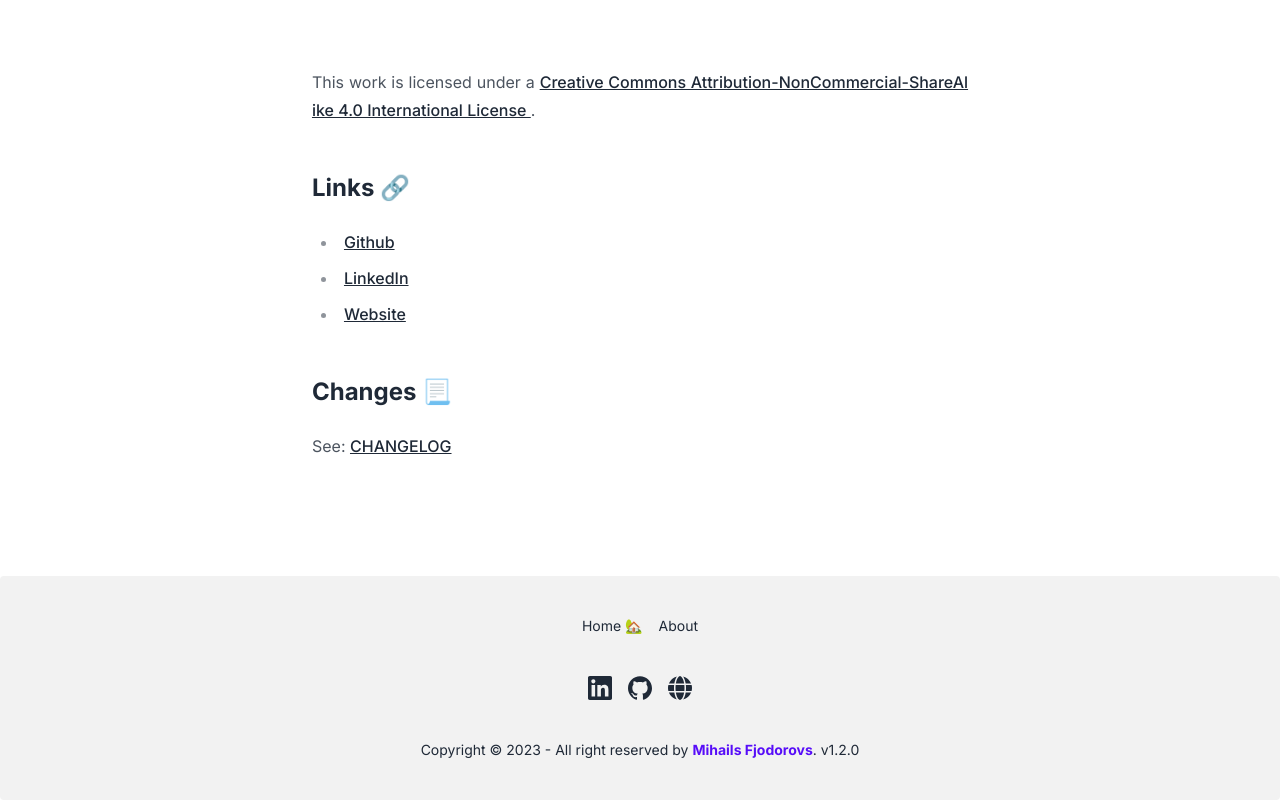
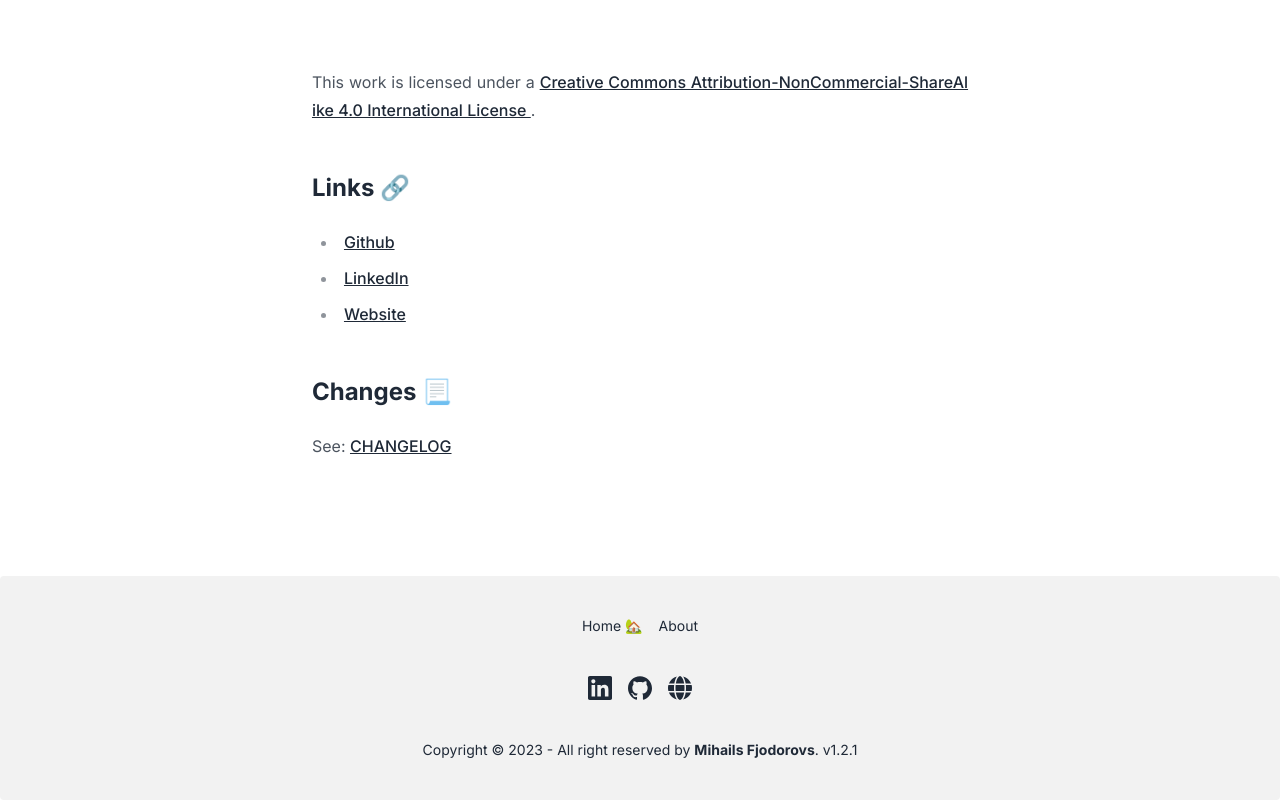
Before and after one commit to eXebyss/todo-nextjs, a Next.js app: page /about in a window 1280 px wide. Shown: the part 2320-3120 px from the top of the page. Built offline with nearby package versions, Linux system fonts and the light colour scheme.

Commit message:
chore: change styles

```diff
--- a/components/atoms/Footer/Footer.tsx
+++ b/components/atoms/Footer/Footer.tsx
@@ -64,8 +64,7 @@
 			<aside>
 				<p>
 					Copyright © {new Date().getFullYear()} - All right reserved
-					by <b className="text-primary">Mihails Fjodorovs</b>. v
-					{appVersion}
+					by <b>Mihails Fjodorovs</b>. v{appVersion}
 				</p>
 			</aside>
 		</footer>
--- a/package.json
+++ b/package.json
@@ -1,6 +1,6 @@
 {
 	"name": "todo-nextjs",
-	"version": "1.2.0",
+	"version": "1.2.1",
 	"private": true,
 	"scripts": {
 		"dev": "next dev",
```
Also changed, not shown: 1 other file (tests, documents, lock files or other folders).
